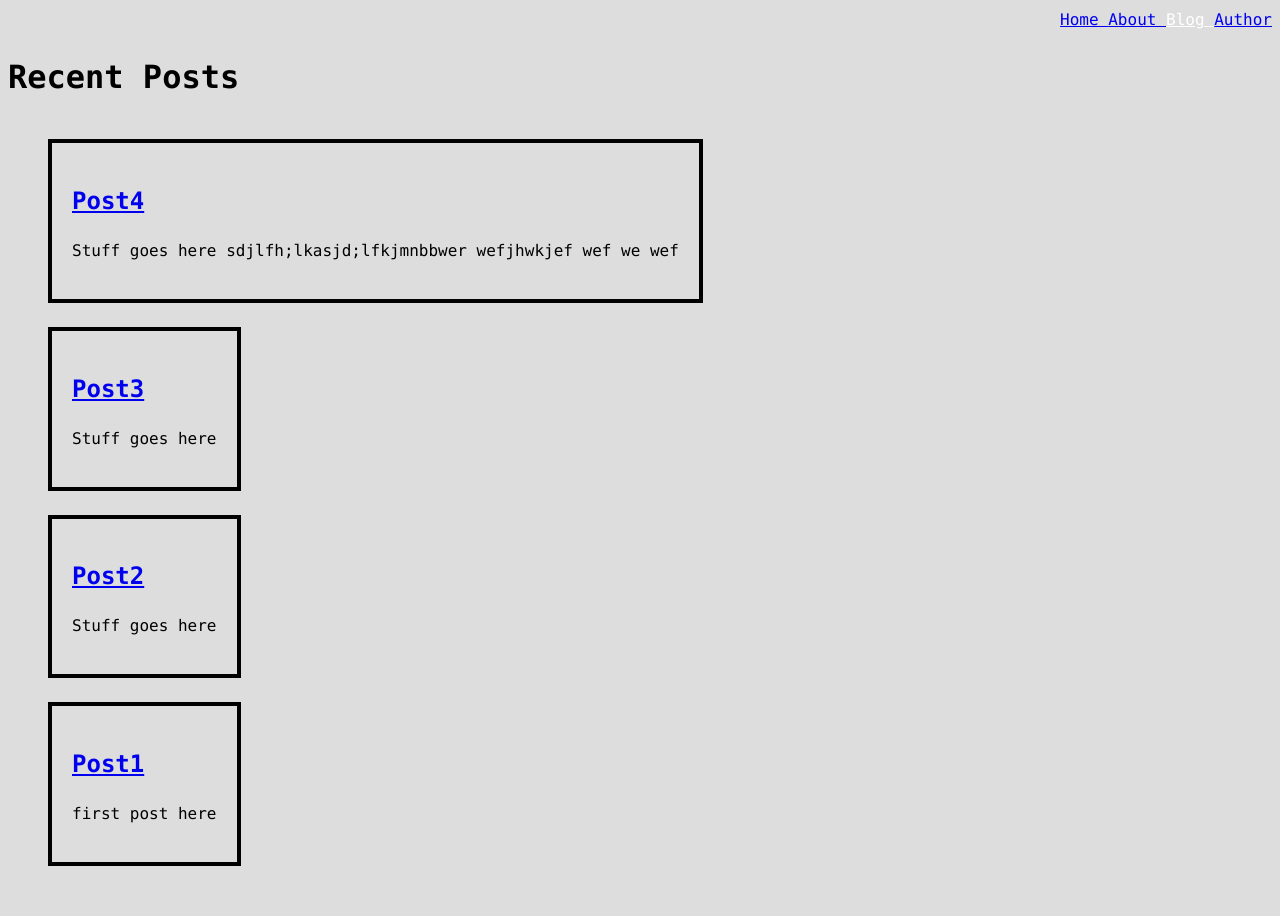
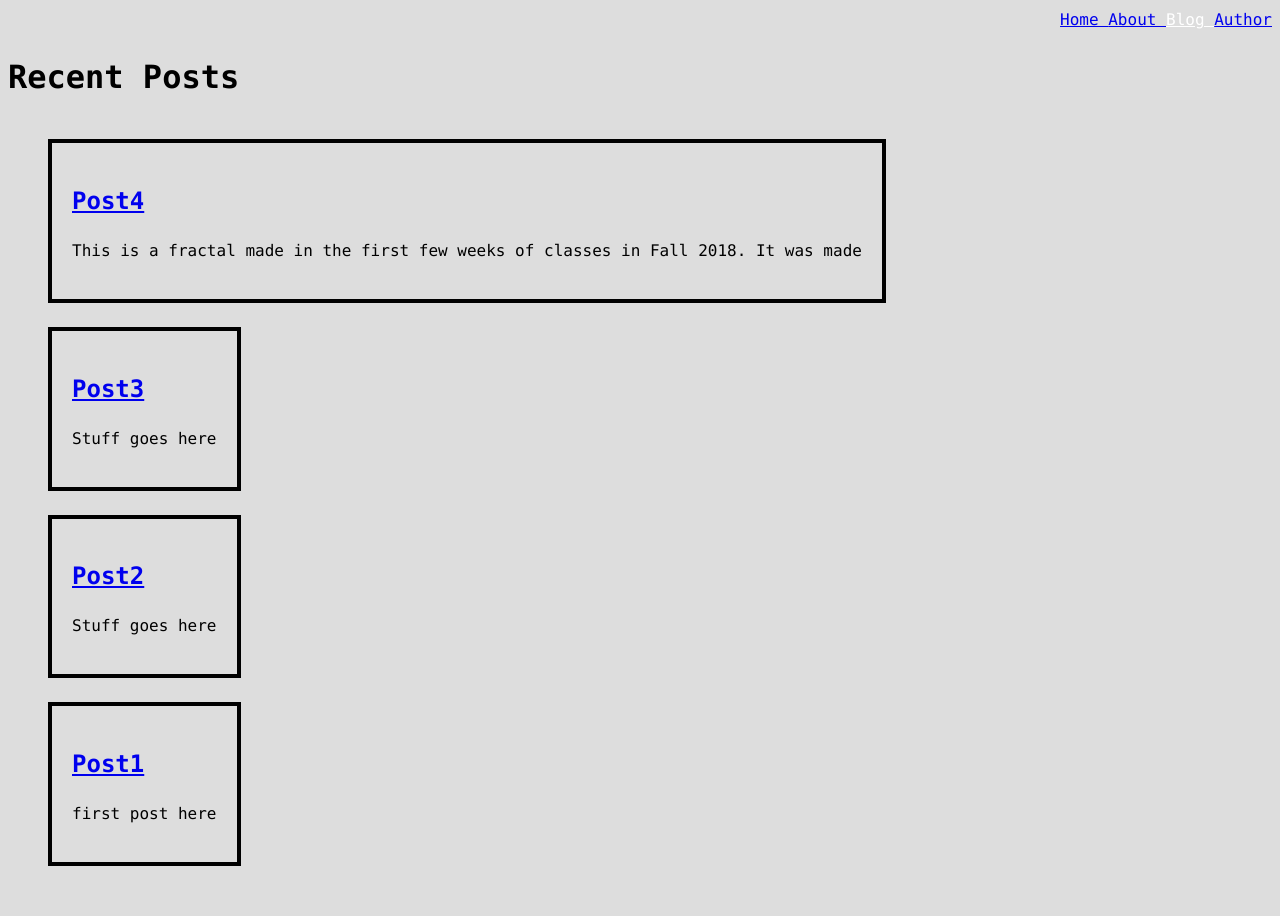
Before and after one commit to setcha/setcha.github.io, a Jekyll site: the page built from blog.html, in a window 1280 px wide. Built offline with Jekyll 4.4.1, drawn with Linux system fonts in a browser that asks for light colours.

Commit message:
Get pictures and html to work in posts

```diff
--- a/_posts/2019-03-04-post4.md
+++ b/_posts/2019-03-04-post4.md
@@ -3,8 +3,15 @@ layout: default
 author: Seth Chatterton
 ---
 
-Stuff goes here sdjlfh;lkasjd;lfkjmnbbwer wefjhwkjef wef we wef
+This is a fractal made in the first few weeks of classes in Fall 2018. It was made
 
-wefwefb  fskjdfknw w efwdf
 
-![image-title-here](/path/to/image.jpg){:class="img-responsive"}
+<img src="./assets/images/hexa.jpg" width=100 height=auto>.
+
+<img src="/assets/images/hexa.jpg" alt="drawing" width="200"/>
+
+![Snowflake Thing](/assets/images/hexa.jpg){:class="img-responsive"}
+
+
+
+<p><a href="https://google.com/">Google</a></p>
```
